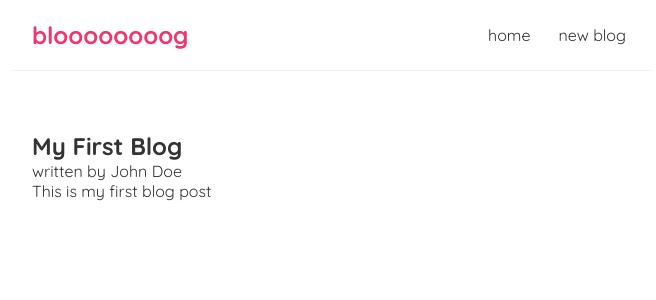
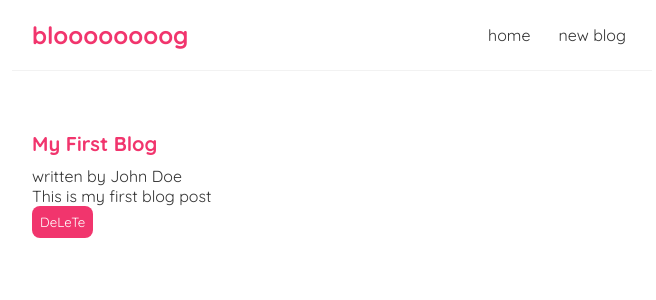
Before and after one commit to harshith-21/basic-blog-site, a React (Create React App) app: page /blogs/1 in a window 1280 px wide. Shown: the top 300 px of the page, without its empty margins (308-964 px from the left). Built offline with nearby package versions, Linux system fonts and the light colour scheme; data requests are answered from the project's data file.

Commit message:
#31 done added delete button in posts

```diff
--- a/src/BlogDetails.js
+++ b/src/BlogDetails.js
@@ -8,6 +8,15 @@ const BlogDetails = () => {
     error,
     isPending,
   } = useFetch(`http://localhost:8000/blogs/` + id);
+
+  const handleClick = () => {
+    fetch("http://localhost:8000/blogs/" + blog.id, {
+      method: "DELETE",
+    }).then(() => {
+      History.push("/blogs");
+    });
+  };
+
   return (
     <div className="blog-details">
       {isPending && <div>loading...</div>}
@@ -17,6 +26,7 @@ const BlogDetails = () => {
           <h2>{blog.title}</h2>
           <p>written by {blog.author}</p>
           <div>{blog.content}</div>
+          <button onClick={handleClick}>DeLeTe</button>
         </article>
       )}
     </div>
--- a/src/index.css
+++ b/src/index.css
@@ -53,15 +53,22 @@
   text-decoration: none;
 }
 
-blog-details h2 {
+.blog-details h2 {
   font-size: 20px;
   color: #f1356d;
   margin-bottom: 10px;
 }
-blog-details div {
+.blog-details div {
   margin-bottom: 20px 0;
 }
-
+.blog-details button {
+  background-color: #f1356d;
+  color: #fff;
+  border: 0;
+  padding: 8px;
+  border-radius: 8px;
+  cursor: pointer;
+}
 /* create new blog form */
 .create {
   max-width: 400px;
```
